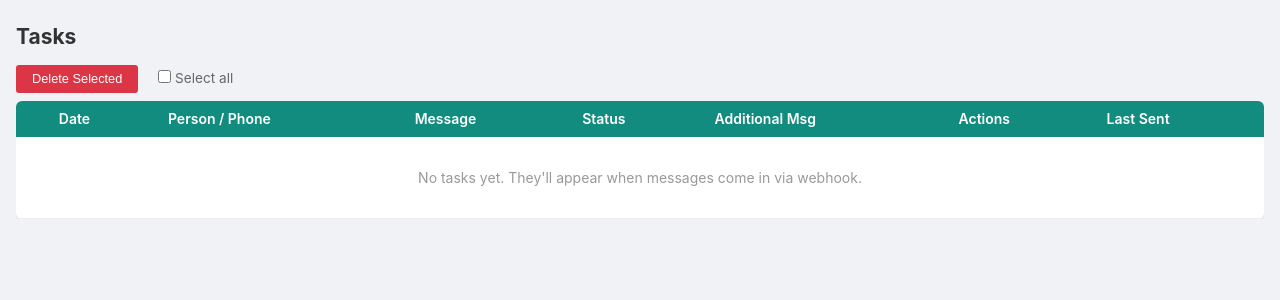
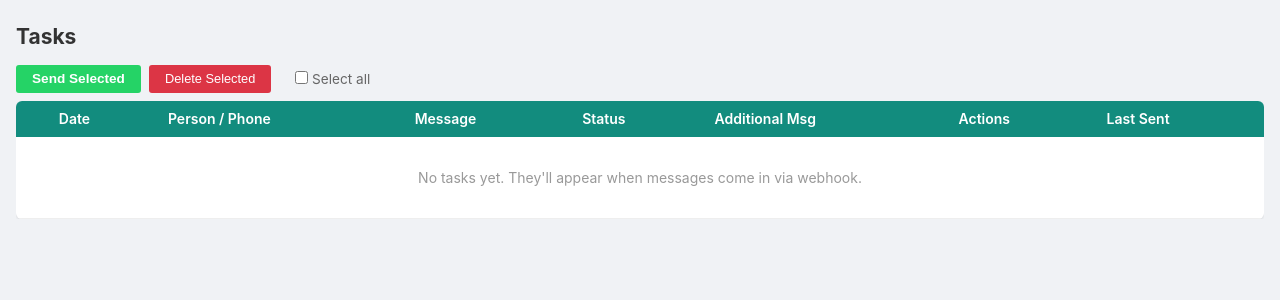
Before and after one commit to anant-wq/whatsapp-tracker, a Flask app: page /tasks in a window 1280 px wide. Shown: the part 52-352 px from the top of the page. Run offline with Flask 3, Linux system fonts and the light colour scheme; the visitor is signed in with stand-in values (Sample User, id 1); data that the repository does not hold is empty.

Commit message:
Add bulk Send Selected for multiple tasks at once

```diff
--- a/app.py
+++ b/app.py
@@ -278,6 +278,43 @@ def bulk_delete_tasks():
     return redirect(url_for("tasks_page"))
 
 
+@app.route("/tasks/bulk-send", methods=["POST"])
+@login_required
+def bulk_send_tasks():
+    ids = request.form.getlist("task_ids")
+    tasks = models.get_tasks()
+    task_map = {t["id"]: t for t in tasks}
+    sent = 0
+    failed = 0
+    for tid in ids:
+        task = task_map.get(int(tid))
+        if not task:
+            continue
+        phone = task["phone"]
+        message = task["message"]
+        additional = task["additional_message"] or ""
+        if not phone or len(phone) < 5:
+            models.update_task(int(tid), last_sent="ERROR: No phone")
+            failed += 1
+            continue
+        full_message = (
+            f"{additional}\n\n--- Earlier context ---\n{message}"
+            if additional else message
+        )
+        success = _send_whatsapp(phone, full_message)
+        now = datetime.now().strftime("%Y-%m-%d %H:%M")
+        models.update_task(
+            int(tid),
+            last_sent=f"Sent {now}" if success else f"Failed {now}"
+        )
+        if success:
+            sent += 1
+        else:
+            failed += 1
+    flash(f"Sent {sent}, failed {failed} of {len(ids)} selected", "success" if failed == 0 else "error")
+    return redirect(url_for("tasks_page"))
+
+
 # ---- Contacts (merged with Groups) ----
 
 @app.route("/contacts")
--- a/templates/tasks.html
+++ b/templates/tasks.html
@@ -2,9 +2,10 @@
 {% block title %}Tasks — WA Tracker{% endblock %}
 {% block content %}
 <h2>Tasks</h2>
-<form method="POST" action="{{ url_for('bulk_delete_tasks') }}" id="bulk-form">
-<div style="margin-bottom:0.5rem">
-    <button type="submit" class="btn-del" onclick="return confirm('Delete selected tasks?')" style="padding:0.4rem 1rem">Delete Selected</button>
+<form method="POST" id="bulk-form">
+<div style="margin-bottom:0.5rem;display:flex;align-items:center;gap:0.5rem">
+    <button type="button" class="btn-send" onclick="bulkSend()" style="padding:0.4rem 1rem">Send Selected</button>
+    <button type="button" class="btn-del" onclick="bulkDelete()" style="padding:0.4rem 1rem">Delete Selected</button>
     <label style="margin-left:1rem;font-size:0.85rem;color:#666"><input type="checkbox" id="select-all" onchange="toggleAll(this)"> Select all</label>
 </div>
 <div class="table-wrap">
@@ -132,5 +133,27 @@ function toggleAll(master) {
         cb.checked = master.checked;
     });
 }
+
+function getSelectedCount() {
+    return document.querySelectorAll('input[name="task_ids"]:checked').length;
+}
+
+function bulkSend() {
+    var n = getSelectedCount();
+    if (n === 0) { alert('No tasks selected'); return; }
+    if (!confirm('Send messages for ' + n + ' selected task(s)?')) return;
+    var form = document.getElementById('bulk-form');
+    form.action = "{{ url_for('bulk_send_tasks') }}";
+    form.submit();
+}
+
+function bulkDelete() {
+    var n = getSelectedCount();
+    if (n === 0) { alert('No tasks selected'); return; }
+    if (!confirm('Delete ' + n + ' selected task(s)?')) return;
+    var form = document.getElementById('bulk-form');
+    form.action = "{{ url_for('bulk_delete_tasks') }}";
+    form.submit();
+}
 </script>
 {% endblock %}
```
